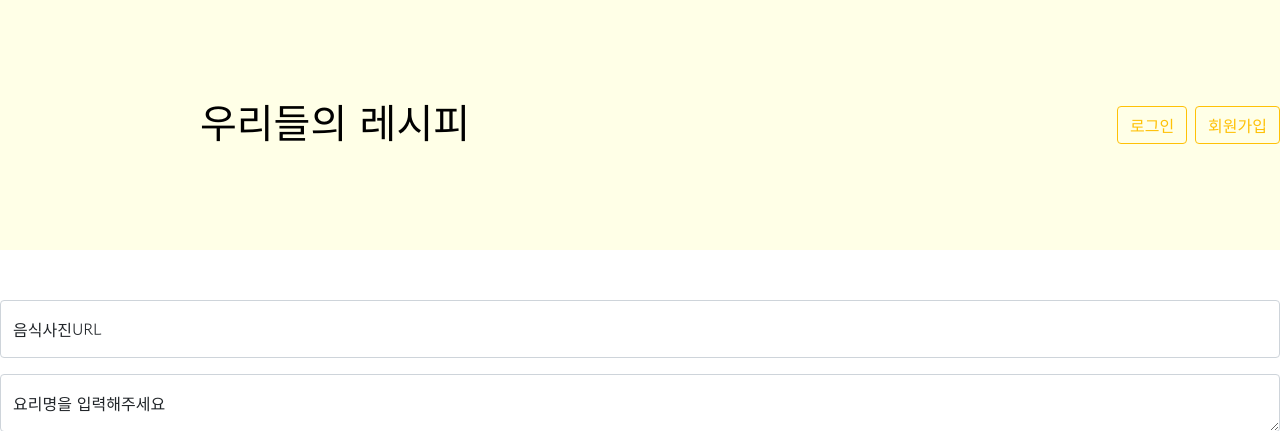
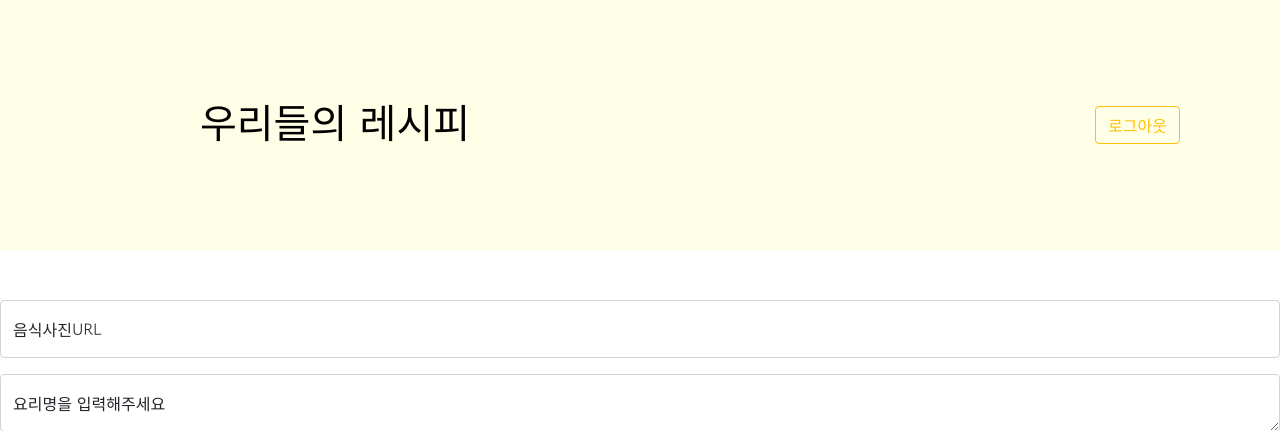
Before and after one commit to limseulki/ToyProject, a Flask app: page /recipe/update in a window 1280 px wide. Shown: the top 431 px of the page. Run offline with Flask 3, Linux system fonts and the light colour scheme.

Commit message:
레시피 등록 로그인, 회원가입 버튼 로그아웃 버튼으로 수정

```diff
--- a/templates/update.html
+++ b/templates/update.html
@@ -25,6 +25,10 @@
         a {
             color: black;
             text-decoration: none;
+        }
+
+        .d-grid {
+            margin-right: 100px;
         }
 
         .mytitle {
@@ -92,6 +96,19 @@
             })
         }
 
+        function signout() {
+            // $.removeCookie('mytoken', {path: '/'});
+            window.location.replace("/user/expired")
+            // $.ajax({
+            //     type: "get",
+            //     url: "/user/signout",
+                // data: {
+                //     id_give: id,
+                //     pw_give: pw
+                // },
+            // });
+        }
+
         // function modifiy_recipe() {
         //     let modify_url = $('#url').val()
         //     let modify_name = $('#name').val()
@@ -118,8 +135,7 @@
             <h1>우리들의 레시피</h1>
         </a>
         <div class="d-grid gap-2 d-md-flex justify-content-md-end">
-            <button class="btn btn-outline-warning" type="button" onclick="signin()">로그인</button>
-            <button class="btn btn-outline-warning" type="button" onclick="signup()">회원가입</button>
+            <button class="btn btn-outline-warning" type="button" onclick="signout()">로그아웃</button>
         </div>
     </div>
     <div class="myupdate" id="update-box">
@@ -147,8 +163,7 @@
             <h1>우리들의 레시피</h1>
         </a>
         <div class="d-grid gap-2 d-md-flex justify-content-md-end">
-            <button class="btn btn-outline-warning" type="button" onclick="signin()">로그인</button>
-            <button class="btn btn-outline-warning" type="button" onclick="signup()">회원가입</button>
+            <button class="btn btn-outline-warning" type="button" onclick="signout()">로그아웃</button>
         </div>
     </div>
     <div class="myupdate" id="update-box">
```
